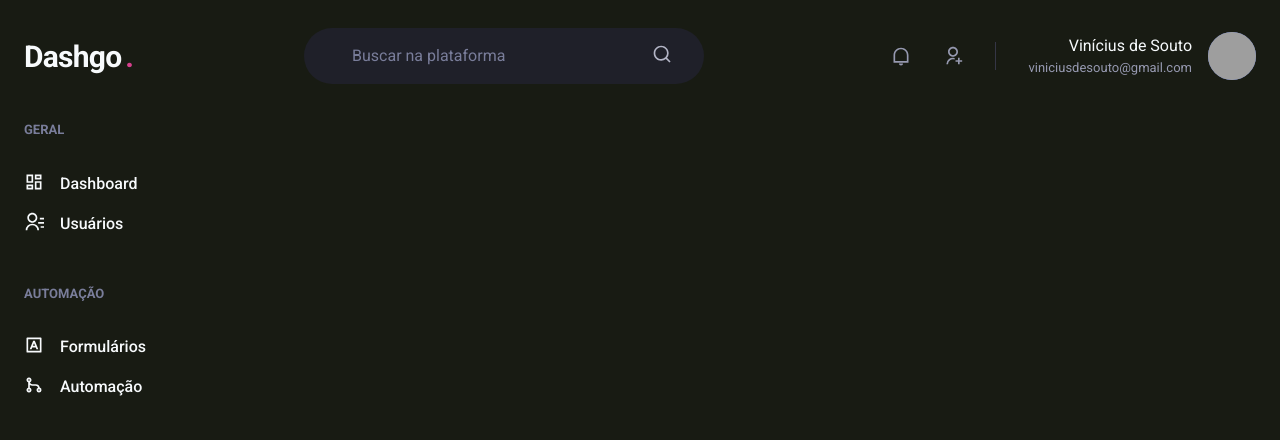
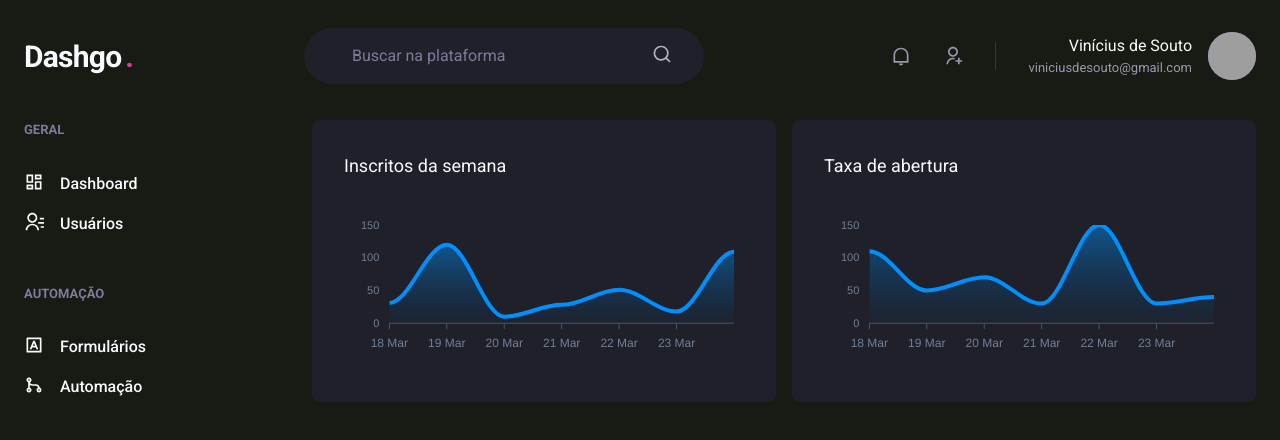
Before and after one commit to soutovnc/dashgo, a Next.js app: page /dashboard in a window 1280 px wide. Shown: the top 440 px of the page. Built offline with nearby package versions, Linux system fonts and the light colour scheme; grey boxes are pictures that could not be loaded.

Commit message:
add functionality at dashboard, and apexcharts

```diff
--- a/package.json
+++ b/package.json
@@ -13,9 +13,11 @@
     "@chakra-ui/react": "^1.6.7",
     "@emotion/react": "^11.4.1",
     "@emotion/styled": "^11.3.0",
+    "apexcharts": "^3.28.1",
     "framer-motion": "^4.1.17",
     "next": "11.1.0",
     "react": "17.0.2",
+    "react-apexcharts": "^1.3.9",
     "react-dom": "17.0.2",
     "react-icons": "^4.2.0",
     "typescript": "^4.4.2"
--- a/src/pages/dashboard.tsx
+++ b/src/pages/dashboard.tsx
@@ -1,6 +1,68 @@
-import { Flex } from "@chakra-ui/react";
+import { Box, Flex, SimpleGrid, Text, theme } from "@chakra-ui/react";
+import dynamic from 'next/dynamic'
 import { Header } from "../components/Header";
 import { Sidebar } from "../components/Sidebar";
+
+const Chart = dynamic(() => import('react-apexcharts'), {
+  ssr: false,
+  //faz o chart carregar somente pelo browser
+})
+
+const options = {
+  chart: {
+    toolbar: {
+      show: false,
+    },
+    zoom: {
+      enabled: false,
+    },
+    foreColor: theme.colors.gray[500],
+  },
+  grid: {
+    show: false,
+  },
+  dataLabels: {
+    enabled: false,
+  },
+  tooltip: {
+    enabled: false,
+  },
+  xaxis: {
+    type: 'datetime',
+    axisBorder: {
+      color: theme.colors.gray[600]
+    },
+    axisTicks: {
+      color: theme.colors.gray[600]
+    },
+    categories: [
+      '2021-03-18T00:00:00.000Z',
+      '2021-03-19T00:00:00.000Z',
+      '2021-03-20T00:00:00.000Z',
+      '2021-03-21T00:00:00.000Z',
+      '2021-03-22T00:00:00.000Z',
+      '2021-03-23T00:00:00.000Z',
+      '2021-03-24T00:00:00.000Z',
+    ],
+  },
+  fill: {
+    opacity: 0.3,
+    type: 'gradient',
+    gradient: {
+      shade: 'dark',
+      opacityFrom: 0.7,
+      opacityTo: 0.3,
+    }
+  }
+}
+
+const series = [
+  { name: 'series1', data: [31, 120, 10, 28, 51, 18, 109] }
+]
+
+const series2 = [
+  { name: 'series2', data: [110, 50, 70, 30, 150, 30, 40] }
+]
 
 export default function Dashboard() {
   return (
@@ -15,6 +77,28 @@
         px="6"
       >
         <Sidebar />
+
+        <SimpleGrid flex="1" gap="4" minChildWidth="320px" align="flex-start">
+          <Box
+            p="8"
+            bg="gray.800"
+            borderRadius={8}
+            pb="4"
+          >
+            <Text fontSize="lg" mb="4">Inscritos da semana</Text>
+            <Chart  options={options} series={series} type="area" height={160} />
+          </Box>
+
+          <Box
+            p="8"
+            bg="gray.800"
+            borderRadius={8}
+            // pd="4"
+          >
+            <Text fontSize="lg" mb="4">Taxa de abertura</Text>
+            <Chart  options={options} series={series2} type="area" height={160} />
+          </Box>
+        </SimpleGrid>
       </Flex>
     </Flex>
 
```
Also changed, not shown: 1 other file (tests, documents, lock files or other folders).
